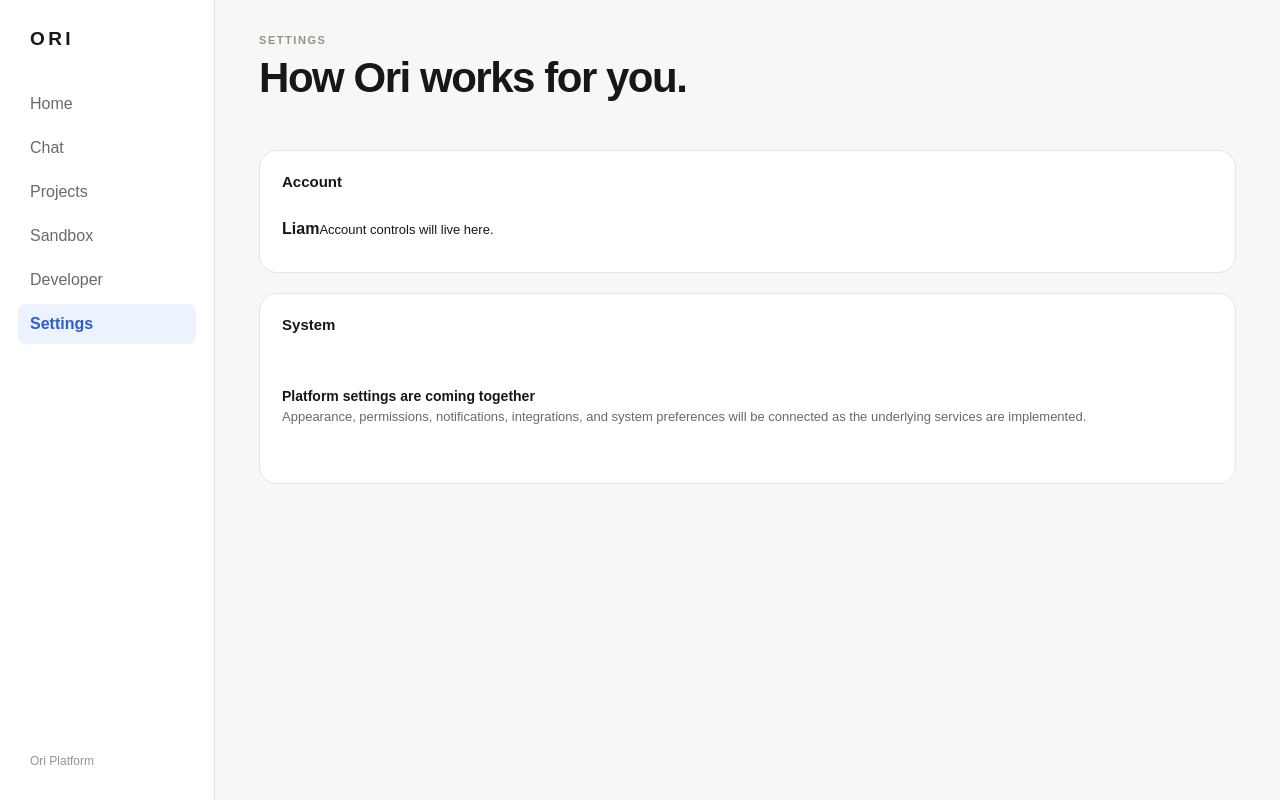
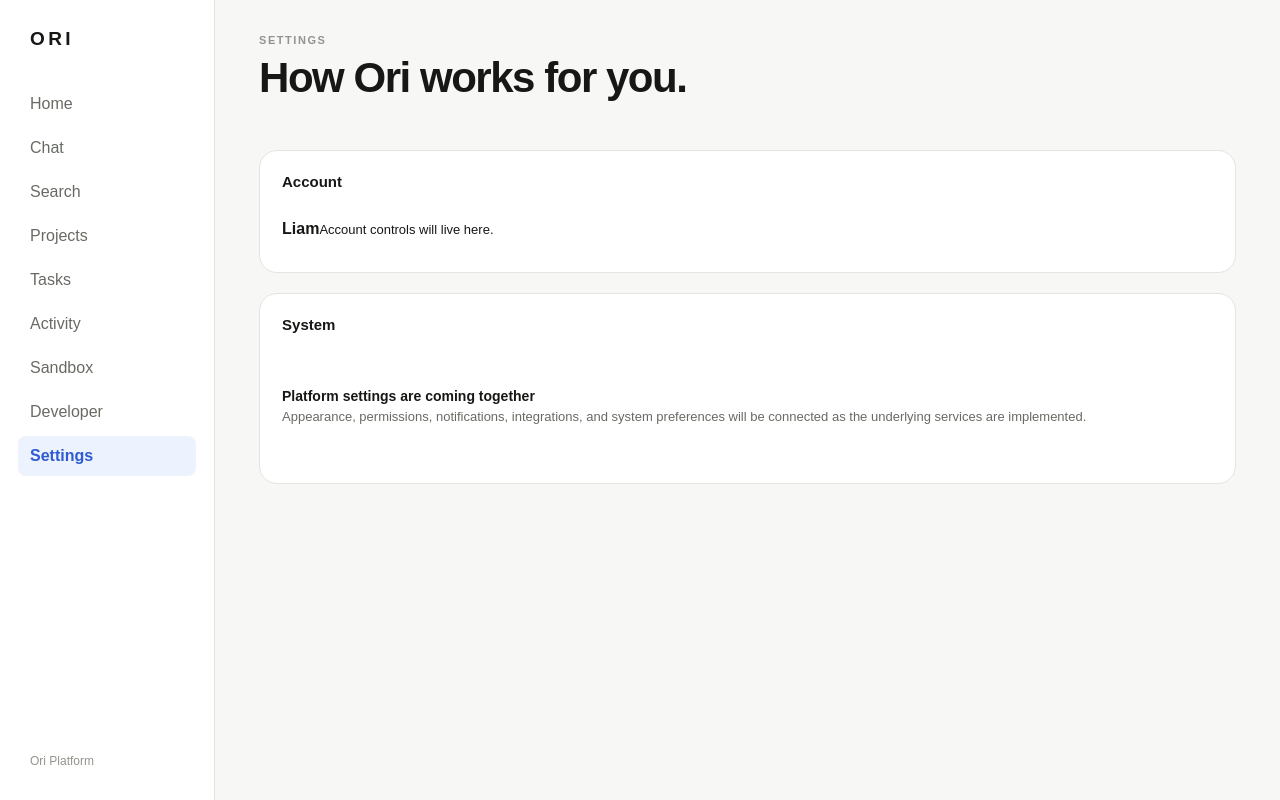
Before and after one commit to 30lnewcomb-byte/ori-platform, a Next.js app in the folder apps/web/: page /settings in a window 1280 px wide. Built offline with nearby package versions, Linux system fonts and the light colour scheme.

Commit message:
fix: restore full sidebar navigation on settings

```diff
--- a/apps/web/app/settings/page.tsx
+++ b/apps/web/app/settings/page.tsx
@@ -1,12 +1,9 @@
-const nav = [
-  ['Home', '/'], ['Chat', '/chat'], ['Projects', '/projects'],
-  ['Sandbox', '/sandbox'], ['Developer', '/developer'], ['Settings', '/settings'],
-];
+const nav = [['Home','/'],['Chat','/chat'],['Search','/search'],['Projects','/projects'],['Tasks','/tasks'],['Activity','/notifications'],['Sandbox','/sandbox'],['Developer','/developer'],['Settings','/settings']];
 
 export default function SettingsPage() {
   return (
     <main className="shell">
-      <aside className="sidebar" aria-label="Primary navigation"><div className="brand">ORI</div><nav>{nav.map(([label, href]) => <a className={label === 'Settings' ? 'navItem active' : 'navItem'} href={href} key={label}>{label}</a>)}</nav><div className="sidebarFooter">Ori Platform</div></aside>
+      <aside className="sidebar" aria-label="Primary navigation"><div className="brand">ORI</div><nav>{nav.map(([label,href]) => <a className={label === 'Settings' ? 'navItem active' : 'navItem'} href={href} key={label}>{label}</a>)}</nav><div className="sidebarFooter">Ori Platform</div></aside>
       <section className="content">
         <header className="topbar"><div><p className="eyebrow">SETTINGS</p><h1>How Ori works for you.</h1></div></header>
         <div className="homeGrid">
```
